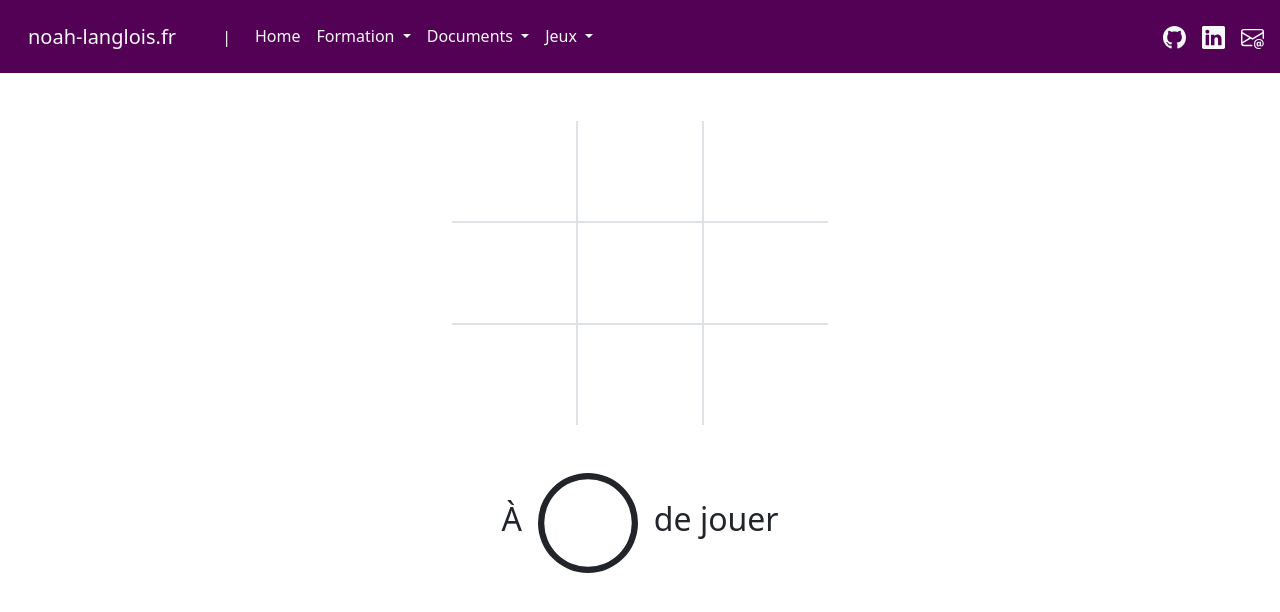
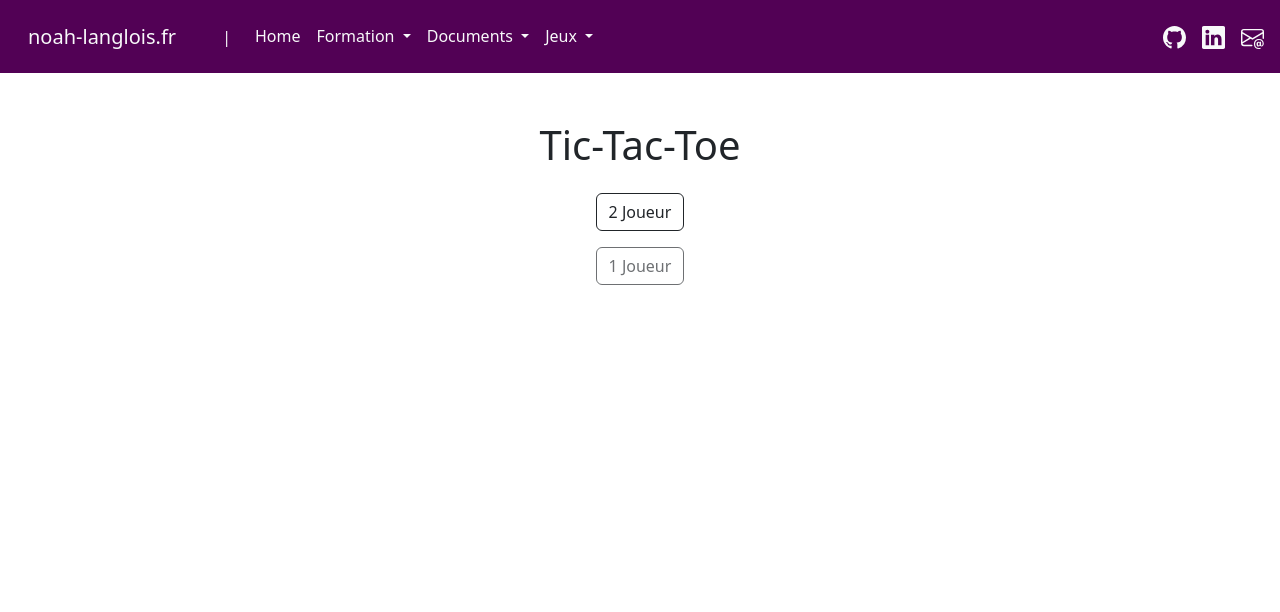
Before and after one commit to Noah-Langlois/noah-langlois.com, a Vue app: page /jeux/tictactoe in a window 1280 px wide. Shown: the top 612 px of the page. Built offline with nearby package versions, Linux system fonts and the light colour scheme.

Commit message:
Updated TicTacToe

```diff
--- /dev/null
+++ b/src/components/jeux/TicTacToe/GameMenu.vue
@@ -0,0 +1,19 @@
+<script setup>
+defineProps({
+  setGame: Function
+})
+</script>
+
+<template>
+  <div class="d-flex justify-content-center text-center">
+    <div>
+      <h1>Tic-Tac-Toe</h1>
+      <div class="pt-3">
+        <button class="btn btn-outline-dark" v-on:click="setGame('2P')">2 Joueur</button>
+      </div>
+      <div class="pt-3">
+        <button class="btn btn-outline-dark disabled">1 Joueur</button>
+      </div>
+    </div>
+  </div>
+</template>
--- a/src/components/jeux/TicTacToe/TheGrille.vue
+++ b/src/components/jeux/TicTacToe/TheGrille.vue
@@ -1,4 +1,8 @@
 <script setup>
+defineProps({
+  setGame: Function
+})
+
 import TheCase from './TheCase.vue'
 import TheInfo from './TheInfo.vue'
 import TheRond from './TheRond.vue'
@@ -102,6 +106,23 @@ function reset() {
 </script>
 
 <template>
+  <div class="d-flex justify-content-start ms-5">
+    <button class="btn btn-outline-dark" v-on:click="setGame('')">
+      <svg
+        xmlns="http://www.w3.org/2000/svg"
+        width="23"
+        height="23"
+        fill="currentColor"
+        class="bi bi-arrow-left-circle-fill"
+        viewBox="0 0 16 16"
+      >
+        <path
+          d="M8 0a8 8 0 1 0 0 16A8 8 0 0 0 8 0m3.5 7.5a.5.5 0 0 1 0 1H5.707l2.147 2.146a.5.5 0 0 1-.708.708l-3-3a.5.5 0 0 1 0-.708l3-3a.5.5 0 1 1 .708.708L5.707 7.5z"
+        />
+      </svg>
+      Menu
+    </button>
+  </div>
   <div class="d-flex justify-content-center align-items-center" v-if="isNull">
     <h1>Match nul !</h1>
   </div>
--- a/src/views/TicTacToeView.vue
+++ b/src/views/TicTacToeView.vue
@@ -1,11 +1,22 @@
 <script setup>
 import TheGrille from '@/components/jeux/TicTacToe/TheGrille.vue'
+import GameMenu from '@/components/jeux/TicTacToe/GameMenu.vue'
+import { ref } from 'vue'
+
+const gameSelected = ref('')
+
+function setGame(pValue) {
+  gameSelected.value = pValue
+}
 </script>
 
 <template>
   <main>
-    <div class="pt-5">
-      <TheGrille />
+    <div class="pt-5" v-if="gameSelected === ''">
+      <GameMenu :setGame="setGame" />
+    </div>
+    <div class="pt-5" v-if="gameSelected === '2P'">
+      <TheGrille :setGame="setGame" />
     </div>
   </main>
 </template>
```
